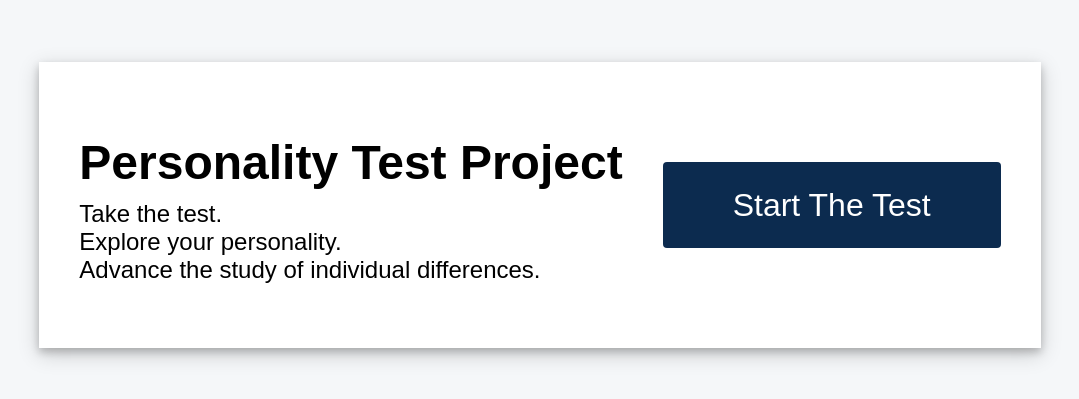
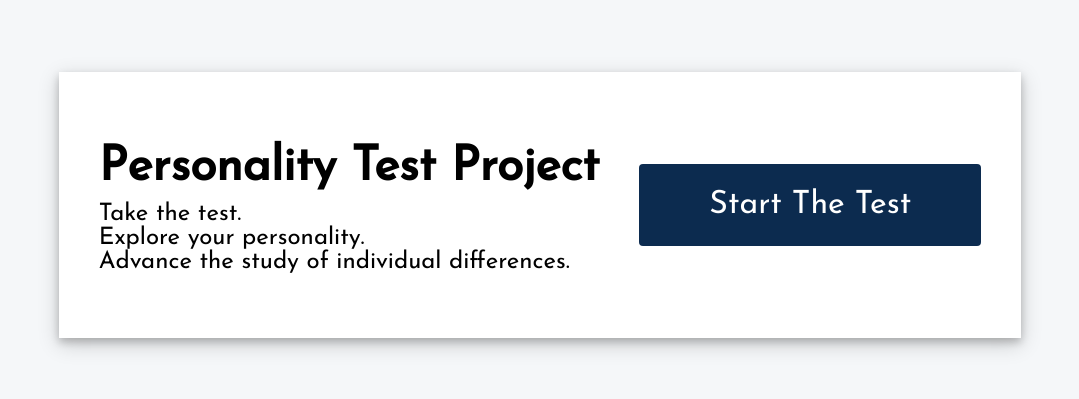
Before and after one commit to wajidafridi/personality-test, a React (Create React App) app: page / in a window 1280 px wide. Shown: the part 179-578 px from the top of the page, without its empty margins (100-1179 px from the left). Built offline with nearby package versions, Linux system fonts and the light colour scheme.

Commit message:
font family updated

```diff
--- a/public/index.html
+++ b/public/index.html
@@ -11,6 +11,10 @@
     />
     <link rel="apple-touch-icon" href="%PUBLIC_URL%/logo192.png" />
     <link rel="manifest" href="%PUBLIC_URL%/manifest.json" />
+    <link
+      href="https://fonts.googleapis.com/css?family=Josefin+Sans:200,300,400&display=swap"
+      rel="stylesheet"
+    />
     <title>Personality Test</title>
   </head>
   <body>
--- a/src/styles/index.scss
+++ b/src/styles/index.scss
@@ -5,7 +5,7 @@
 body {
   margin: 0;
   background: #f5f7f9;
-  font-family: Arial, sans-serif;
+  font-family: "Josefin Sans", sans-serif;
   -moz-osx-font-smoothing: grayscale;
   -webkit-font-smoothing: antialiased;
   .App {
```
